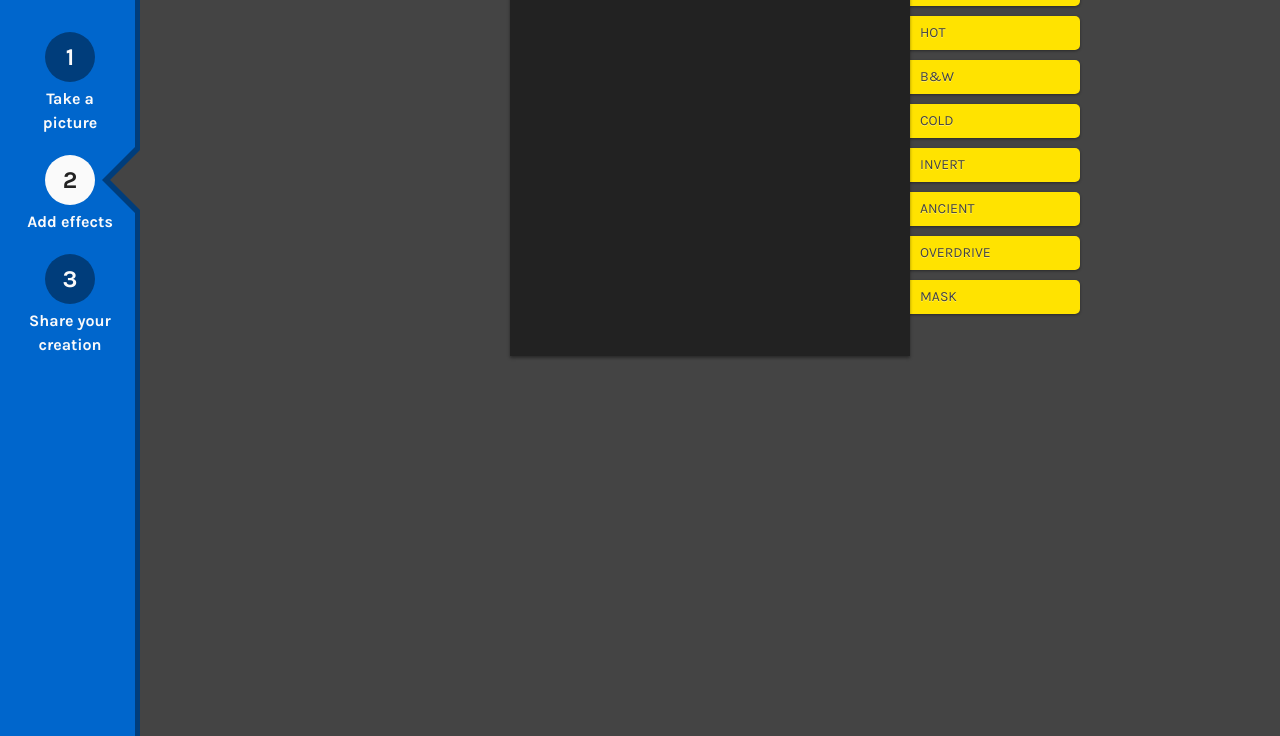
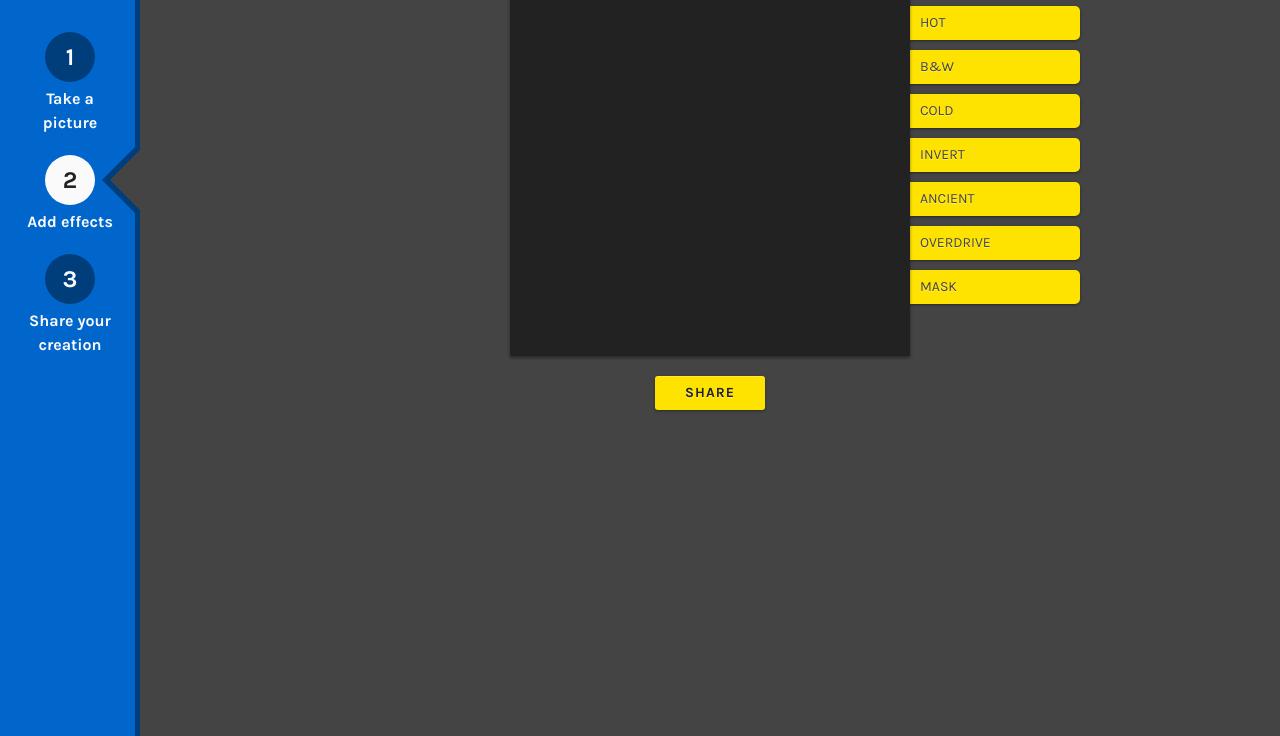
Before and after one commit to padenot/snappy, a website: page www/index.html in a window 1280 px wide. Both pictures are taken after a click on the button "TAKE A PICTURE". Shown: the part 64-800 px from the top of the page. Drawn offline with nearby package versions, Linux system fonts and the light colour scheme.

Commit message:
Effects next button

```diff
--- a/www/css/app.css
+++ b/www/css/app.css
@@ -400,7 +400,7 @@ header #steps .step.active .number {
   background: #222;
 }
 
-#take {
+button {
   -moz-box-sizing: border-box;
   -webkit-box-sizing: border-box;
   box-sizing: border-box;
@@ -421,7 +421,7 @@ header #steps .step.active .number {
   text-shadow: 0 1px rgba(255, 255, 255, 0.4);
 }
 
-#take:hover {
+button:hover {
   -moz-transition: background 0.25s ease-in;
   -webkit-transition: background 0.25s ease-in;
   transition: background 0.25s ease-in;
@@ -440,7 +440,7 @@ header #steps .step.active .number {
   list-style: none;
   position: absolute;
   left: 340px;
-  top: 0;
+  top: -10px;
   text-shadow: 0 1px rgba(255, 255, 255, 0.4);
 }
 
@@ -501,6 +501,6 @@ header #steps .step.active .number {
   background: #00b2f4;
 }
 
-#effects, #share {
+#effects, #go-to-share, #share {
   display: none;
 }
--- a/www/index.html
+++ b/www/index.html
@@ -80,6 +80,7 @@
         <canvas id="t" style="display:none"></canvas>
 
         <button id="take" class="ss-camera">Take a picture</button>
+        <button id="go-to-share">Share</button>
 
         <div id="share">
             <div class="provider" id="facebook">Share</div>
--- a/www/js/app.js
+++ b/www/js/app.js
@@ -381,6 +381,10 @@ var ui = {
     $('#take').hide();
     $('#effects').show();
     $('#share').hide();
+    $('#go-to-share').show();
+    $('#go-to-share').click(function() {
+      ui.nextStep();
+    });
   },
 
   initShare: function() {
@@ -468,7 +472,6 @@ require(['jquery'], function($) {
   $('.effect').click(function() {
     var name = this.id;
     c.putImageData(process(effects[name]), 0, 0);
-    ui.nextStep();
   });
 
   var v = document.getElementById("v");
```
